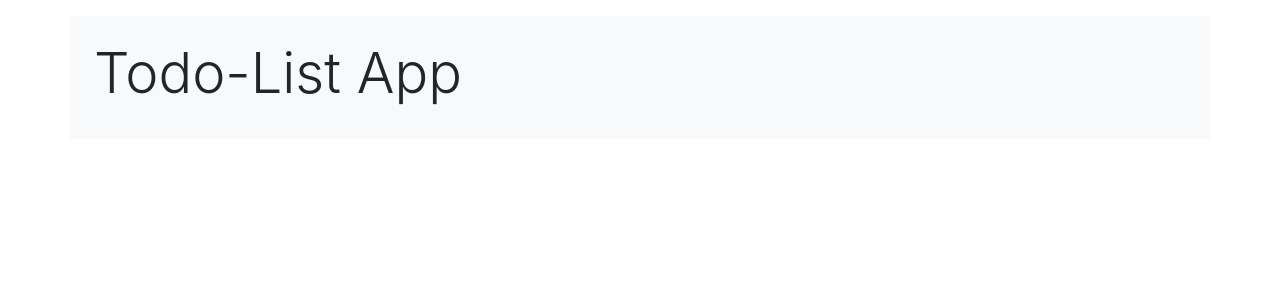
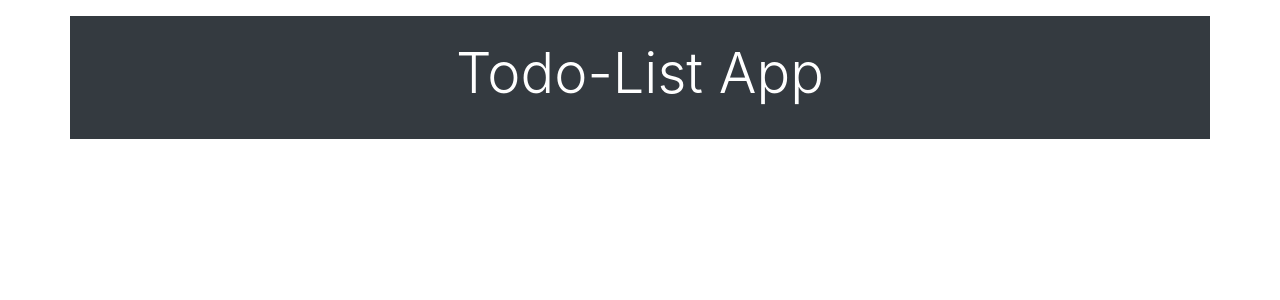
Before and after one commit to pasinduChinthana/todo-app, a React (Create React App) app: page / in a window 1280 px wide. Shown: the top 300 px of the page. Built offline with nearby package versions, Linux system fonts and the light colour scheme.

Commit message:
styling header

```diff
--- a/src/components/Header.js
+++ b/src/components/Header.js
@@ -2,7 +2,7 @@ import React from 'react'
 import { Container } from 'react-bootstrap'
 const Header = () => {
     return (
-        <Container className="mt-3 p-4 bg-light">
+        <Container className="mt-3 p-4 bg-dark text-white text-center">
             <h1 className="display-4">Todo-List App</h1>
         </Container>
     )
```
